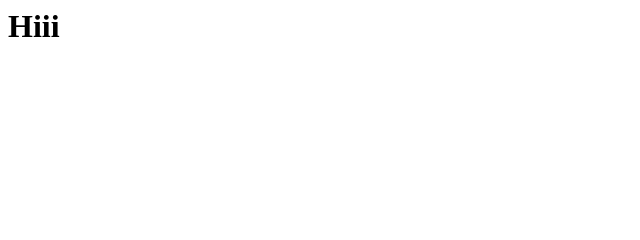
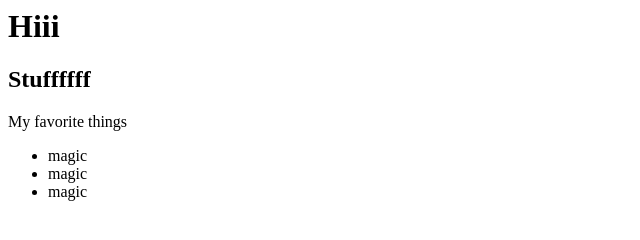
Before and after one commit to Perry39/Hello, a plain HTML site: page index.html in a window 1280 px wide. Shown: the whole page, without its empty margins (0-640 px from the left). Drawn offline with Linux system fonts and the light colour scheme.

Commit message:
Update index.html

```diff
--- a/index.html
+++ b/index.html
@@ -14,7 +14,14 @@
 
 <h1>Hiii</h1>
 
+<h2>Stuffffff</h2>
 
+My favorite things
+<ul>
+    <li>magic</li>
+    <li>magic</li>
+    <li>magic</li>
+</ul>
 
 
 
```
